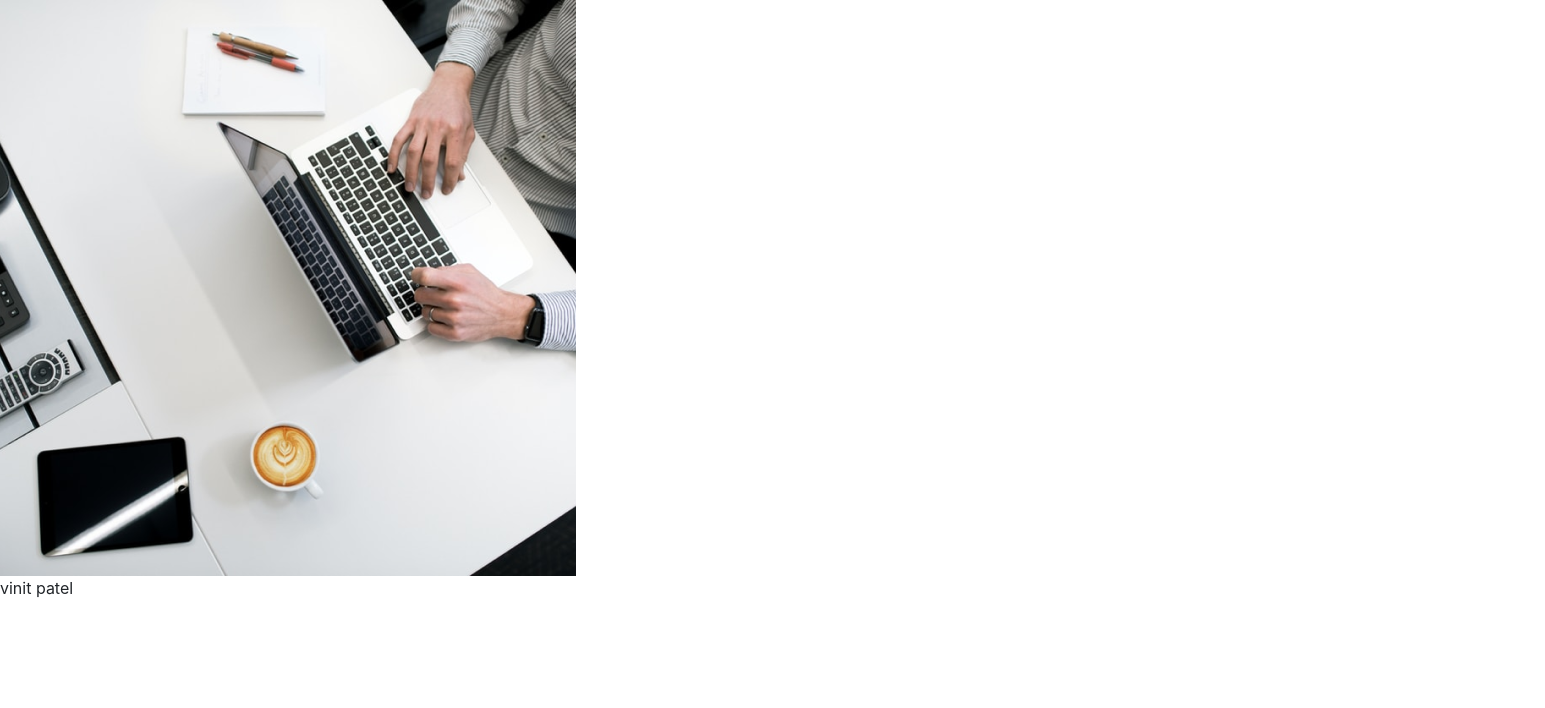
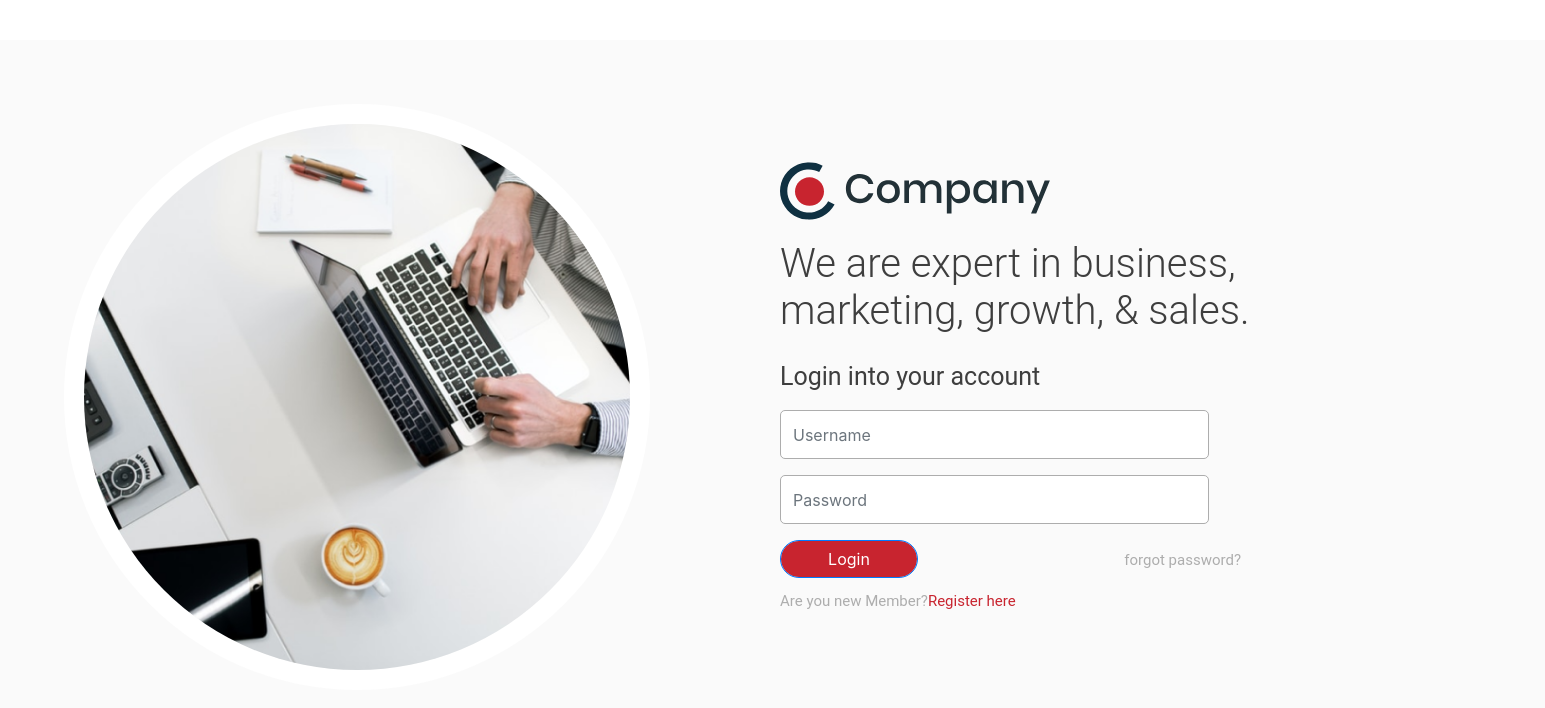
Before and after one commit to VinitMPatel/HTML-Training-Assignment, a plain HTML site: page index.html in a window 1280 px wide. Shown: the whole page, 1545 px wide, since content can reach past the window. Drawn offline with Linux system fonts and the light colour scheme.

Commit message:
completed task on day 1

```diff
--- a/css/style.css
+++ b/css/style.css
@@ -0,0 +1,137 @@
+
+.main-image{
+    border-radius: 50%;
+    border : 20px #ffffff solid;
+    height: 586px;
+}
+.container-fluid{
+    height : 720px;
+    width : 1560px;
+    padding-left: 166px;
+    padding: 5%;
+    /* padding-bottom: 5%; */
+    background-color: #fafafa;
+    display : flex;
+    justify-content: center;
+}
+.logo-image{
+    /* top: 106px;
+    left: 906px; */
+    width: 272px;
+    height: 58px;
+}
+.logo-name{
+    padding-top: 58px;
+}
+.info{
+    padding-top : 20px;
+    /* top: 183px; */
+    /* left: 905px; */
+    width: 500px;
+    height: 100px;
+    /* UI Properties */
+    text-align: left;
+    font: normal normal 300 40px/47px Roboto;
+    letter-spacing: 0px;
+    color: #3E3E3E;
+    /* opacity: 1; */
+}
+
+.login-info{
+    /* top: 315px; */
+    /* left: 904px; */
+    /* width: 260px; */
+    height: 33px;
+    /* text-align: left; */
+    font: normal normal normal 25px/33px Roboto;
+    letter-spacing: 0px;
+    color: #3E3E3E;
+    opacity: 1;
+    padding-top : 40px;
+    padding-bottom: 50px;
+}
+
+#exampleInputEmail1{
+    /* top: 372px;
+    left: 907px; */
+    width: 429px;
+    height: 49px;
+    background: #FFFFFF 0% 0% no-repeat padding-box;
+    border: 1px solid #ADADAD;
+    border-radius: 5px;
+    opacity: 1;
+}
+
+#exampleInputPassword1{
+    /* top: 448px;
+    left: 907px; */
+    width: 429px;
+    height: 49px;
+    background: #FFFFFF 0% 0% no-repeat padding-box;
+    border: 1px solid #ADADAD;
+    border-radius: 5px;
+    opacity: 1;
+}
+
+.btn{
+    /* top: 527px;
+    left: 906px; */
+    width: 138px;
+    /* height: 45px; */
+    /* UI Properties */
+    background: #C8242F 0% 0% no-repeat padding-box;
+    border-radius: 23px;
+    opacity: 1;
+}
+
+body{
+    display : flex;
+    flex-direction: column;
+    justify-content: center;
+    min-height: 100vh;
+
+}
+.btn2{
+    /* top: 539px;
+    left: 1214px;
+    width: 121px;
+    height: 20px; */
+    text-align: left;
+    font: normal normal normal 15px/20px Roboto;
+    letter-spacing: 0px;
+    color: #ADADAD;
+    opacity: 1;
+    margin-right : 225px;
+    margin-top: 10px;
+}
+
+.bottom{
+    /* top: 595px;
+left: 906px;
+width: 160px;
+height: 20px; */
+/* UI Properties */
+text-align: left;
+font: normal normal normal 15px/20px Roboto;
+letter-spacing: 0px;
+color: #ADADAD;
+opacity: 1;
+display : inline;
+}
+
+.sub-bottom{
+    /* top: 595px;
+    left: 1070px;
+    width: 88px;
+    height: 20px; */
+    /* UI Properties */
+    text-align: left;
+    font: normal normal normal 15px/20px Roboto;
+    letter-spacing: 0px;
+    color: #C8242F;
+    opacity: 1;
+}
+
+.foot{
+    margin-top : 10px;
+}
--- a/index.html
+++ b/index.html
@@ -5,12 +5,47 @@
         <link rel="stylesheet" href="css/style.css">
     </head>
     <body>
-        <div class="main-container">
-            <div class="sub-first">
-                <img src="images/hero-image.png">
+        <div class="container-fluid row d-flex justify-content-around">
+
+            <div class="sub-first col-6">
+                <img src="images/hero-image.png" class="main-image">
             </div>
-            <div class="sub-second">
-                <p>vinit patel</p>
+
+            <div class="sub-second col-6">
+
+                <div class="logo-name">
+                    <img src="images/header-logo.svg" class="logo-image">
+                </div>
+
+                <div class="info">
+                    <p>We are expert in business, marketing, growth, & sales.</p>
+                </div>
+
+                <div class="login-info">
+                    <p>Login into your account</p>
+                </div>
+
+                <div class="inputs">
+                    <form>
+                        <div class="form-group">
+                        <input type="email" class="form-control" id="exampleInputEmail1" aria-describedby="emailHelp" placeholder="Username">
+                        </div>
+
+                        <div class="form-group">
+                        <input type="password" class="form-control" id="exampleInputPassword1" placeholder="Password">
+                        </div>
+
+                        <div class="d-flex justify-content-between">
+                        <button type="submit" class="btn btn-primary">Login</button>
+                        <a href="#" class="btn2">forgot password?</a>
+                    </div>
+
+                    </form>
+                </div>
+                <div class="foot">
+                    <p class="bottom">Are you new Member?<span class="sub-bottom">Register here</span></p>
+                </div>
+
             </div>
         </div>
 
```
